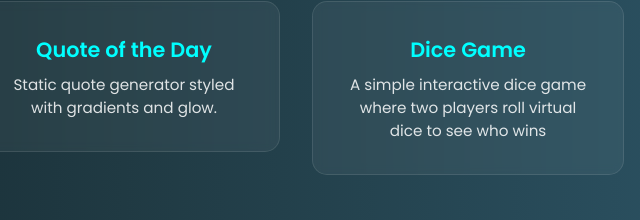
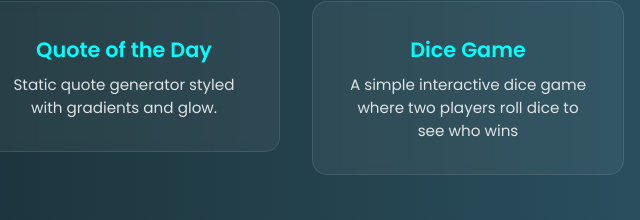
Before and after one commit to Daksh-chhabra/projects, a plain HTML site: page index.html in a window 1280 px wide. Shown: the part 399-619 px from the top of the page, 516-1156 px from the left. Drawn offline with Linux system fonts and the light colour scheme.

Commit message:
Update index.html

```diff
--- a/index.html
+++ b/index.html
@@ -120,7 +120,7 @@
       <a href="project/dice/dice.html" target="_blank" class="card-link">
       <div class="card">
         <h3>Dice Game</h3>
-        <p>A simple interactive dice game where two players roll virtual dice to see who wins</p>
+        <p>A simple interactive dice game where two players roll dice to see who wins</p>
       </div>
     </a>
   </div>
```
